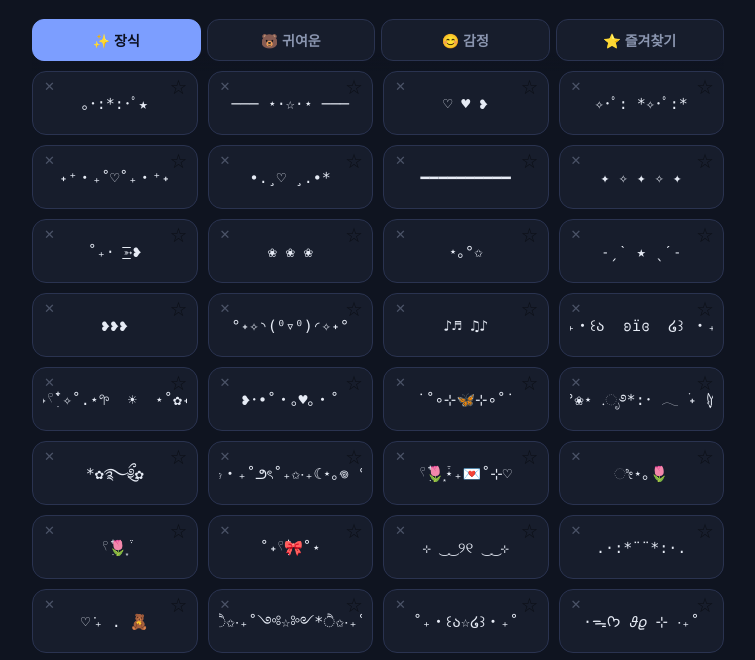
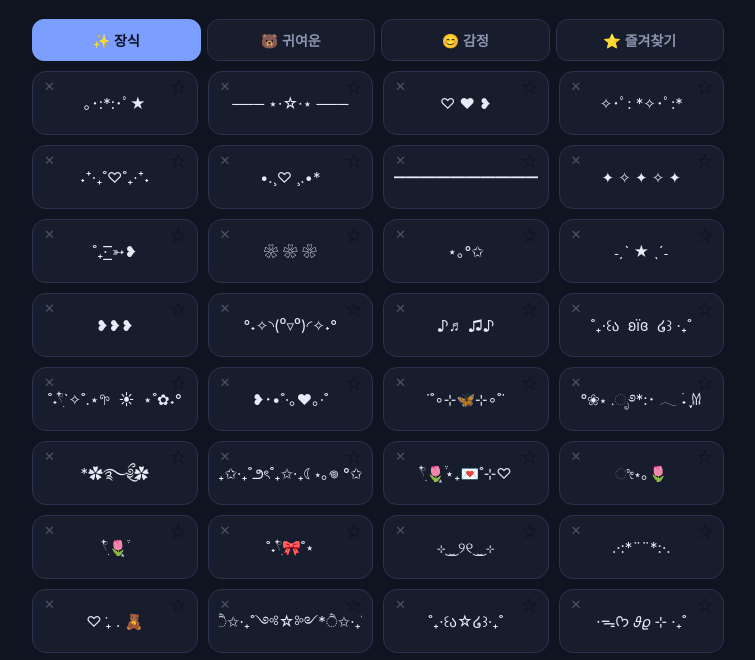
Before and after one commit to jiyeeeah/ascii-tool, a plain HTML site: page index.html in a window 1280 px wide. Shown: the part 77-737 px from the top of the page, without its empty margins (262-1017 px from the left). Drawn offline with Linux system fonts and the light colour scheme.

Commit message:
Render art tiles in system sans (like snskeyboard's SUIT) instead of monospace for better Unicode coverage
Co-Authored-By: Claude Fable 5 <noreply@anthropic.com>

```diff
--- a/index.html
+++ b/index.html
@@ -52,7 +52,7 @@
   .tile{background:var(--panel);border:1px solid var(--line);border-radius:14px;
     padding:14px 10px 10px;text-align:center;position:relative;cursor:pointer;transition:.12s}
   .tile:active{transform:scale(.97)}
-  .tile .art{font-family:ui-monospace,Menlo,monospace;font-size:15px;white-space:pre;
+  .tile .art{font-family:inherit;font-size:15px;white-space:pre;
     display:block;min-height:38px;display:flex;align-items:center;justify-content:center;
     overflow-x:auto}
   .tile .mini{position:absolute;top:6px;right:6px;background:transparent;border:none;
```
